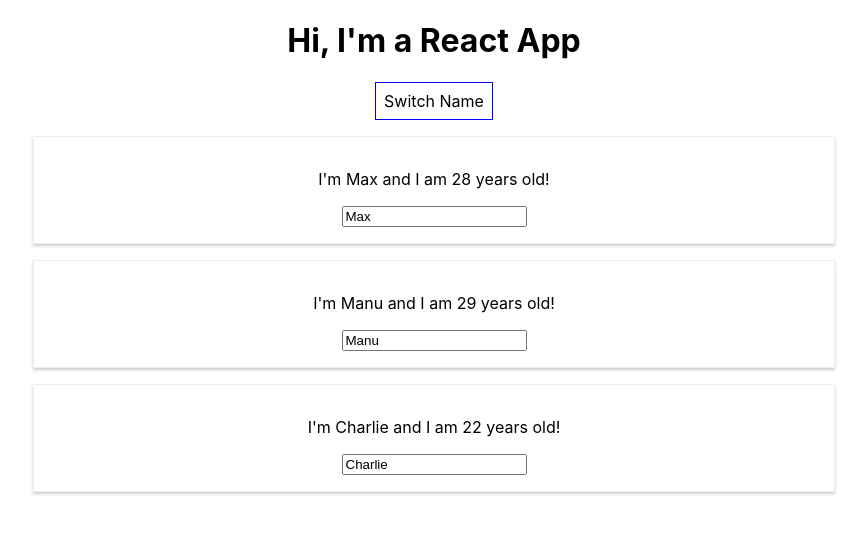
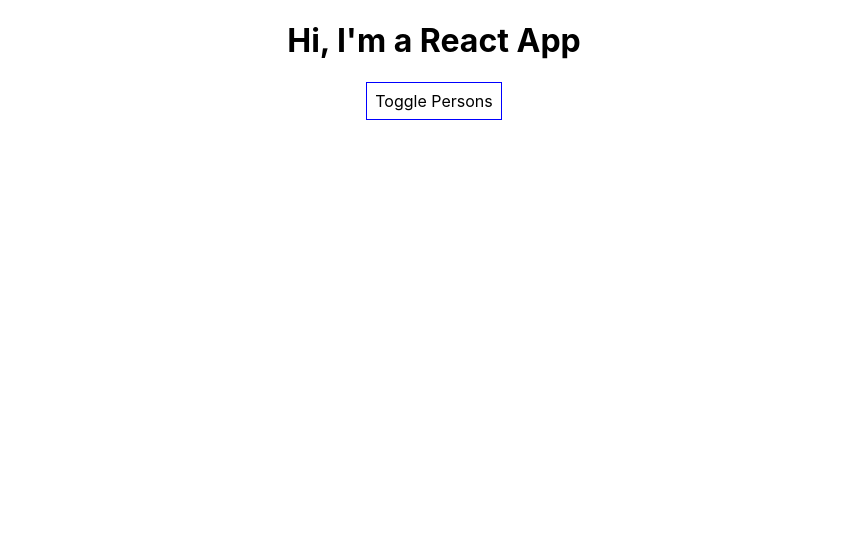
Before and after one commit to JaymeeDEV/ReactJS-Practice, a React (Create React App) app: page / in a window 1280 px wide. Shown: the top 534 px of the page, without its empty margins (206-1073 px from the left). Built offline with nearby package versions, Linux system fonts and the light colour scheme.

Commit message:
Rendering content conditionally

```diff
--- a/src/App.js
+++ b/src/App.js
@@ -8,7 +8,8 @@ class App extends Component {
       { name: "Max", age: 28 },
       { name: "Manu", age: 29 },
       { name: "Charlie", age: 22 }
-    ]
+    ],
+    showPersons: false
   };
 
   switchNameHandler = newName => {
@@ -31,6 +32,11 @@ class App extends Component {
     });
   };
 
+  togglePersonsHandler = () => {
+    const doesShow = this.state.showPersons;
+    this.setState({ showPersons: !doesShow });
+  };
+
   render() {
     const style = {
       backgroundColor: "white",
@@ -43,16 +49,18 @@ class App extends Component {
     return (
       <div className="App">
         <h1>Hi, I'm a React App</h1>
-        <button
-          style={style}
-          onClick={() => this.switchNameHandler("Maximilian")}
-        >
-          Switch Name
+        <button style={style} onClick={this.togglePersonsHandler}>
+          Toggle Persons
         </button>
+        {this.state.showPersons === true ? (
+          <div>
             <Person
               name={this.state.persons[0].name}
               age={this.state.persons[0].age}
-          click={this.switchNameHandler.bind(this, "Max but you clicked on me")}
+              click={this.switchNameHandler.bind(
+                this,
+                "Max but you clicked on me"
+              )}
             />
             <Person
               name={this.state.persons[1].name}
@@ -64,6 +72,8 @@ class App extends Component {
               age={this.state.persons[2].age}
             />
           </div>
+        ) : null}
+      </div>
     );
   }
 }
```
Lines whose indentation alone changed are shown as unchanged.
